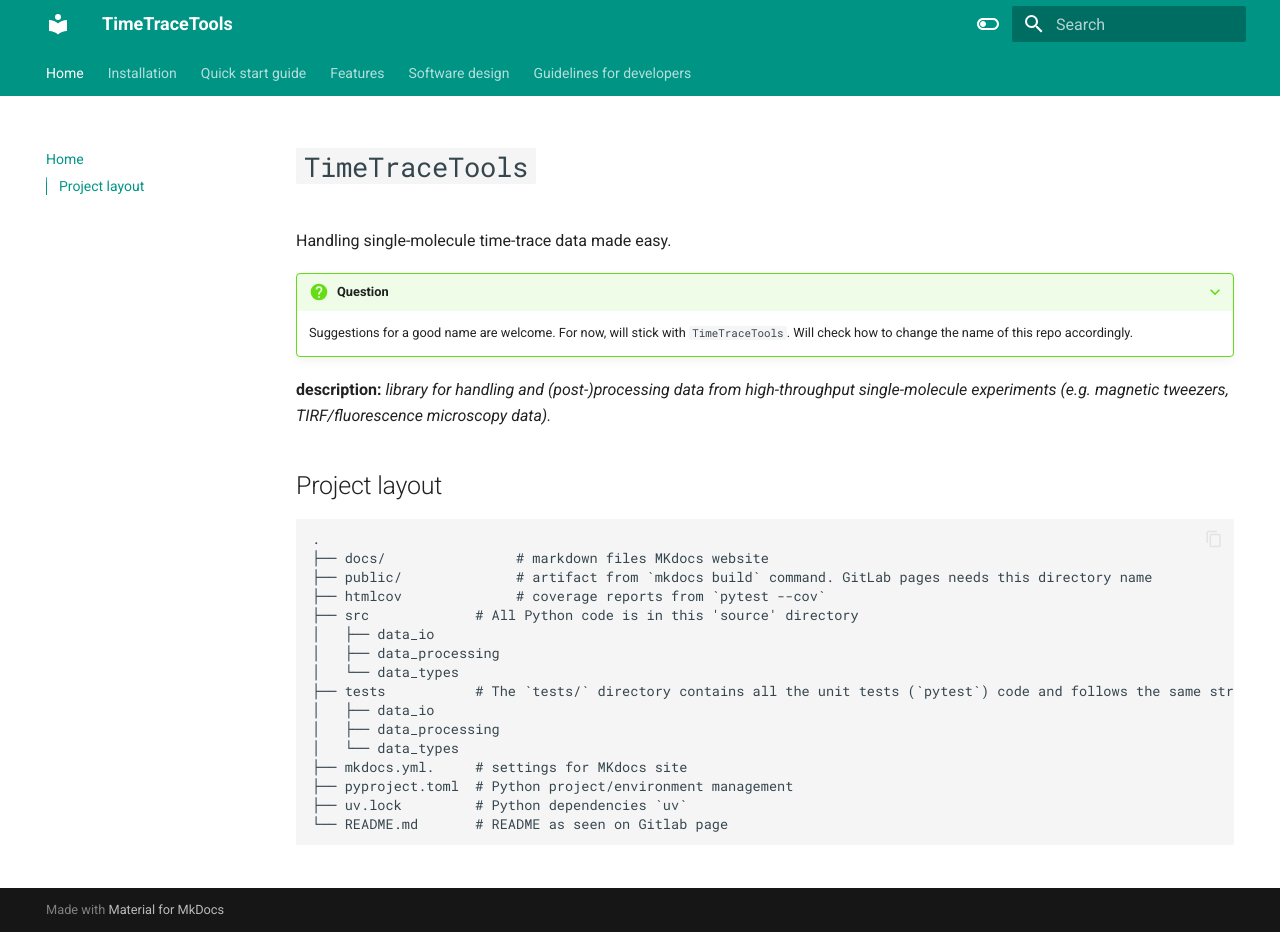
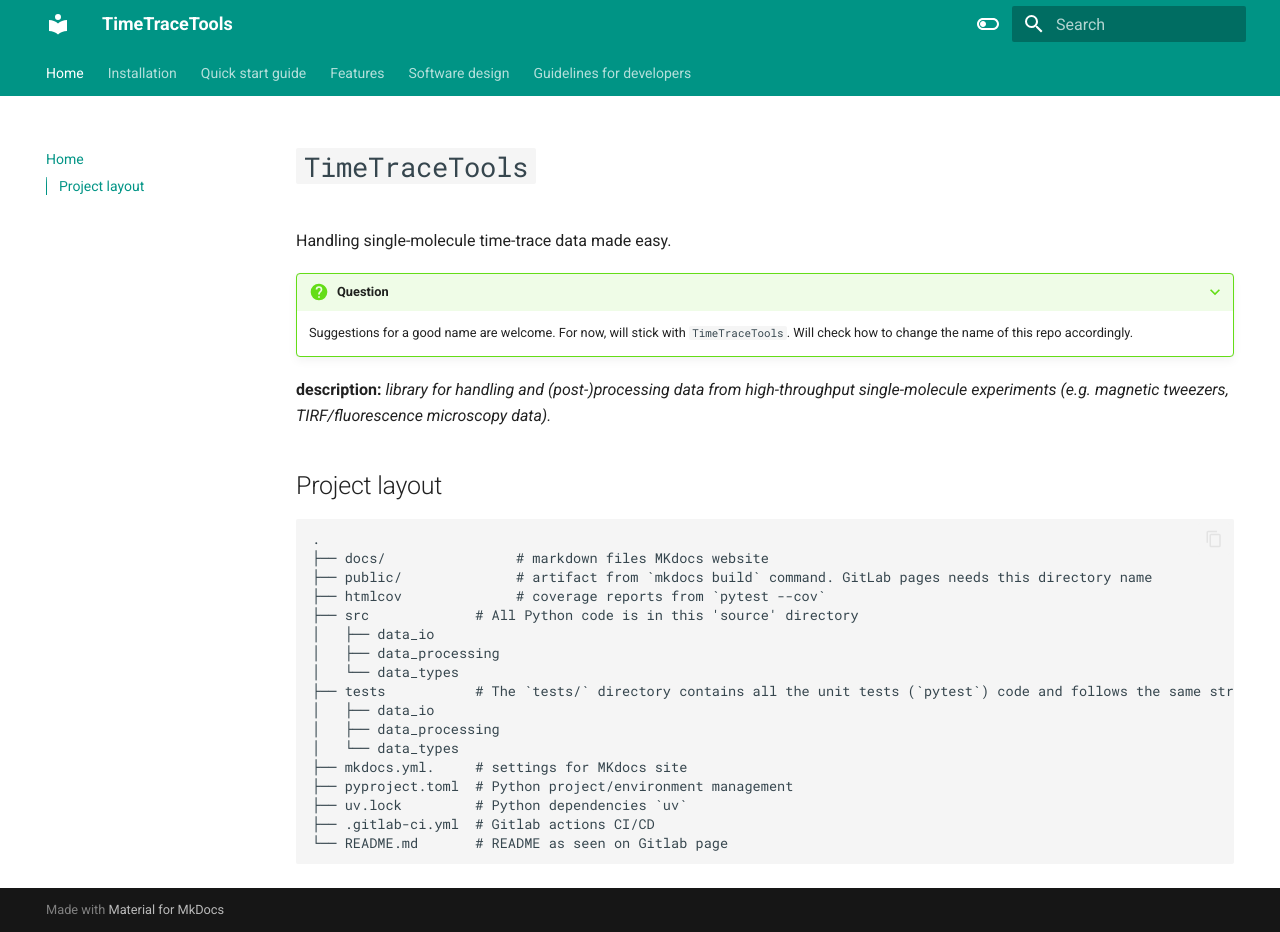
Before and after one commit to KleinMisha/time-trace-tools, an MkDocs documentation site: the page built from docs/index.md, in a window 1280 px wide and 932 px high. Built offline with MkDocs 1.6.1 and Material for MkDocs 9.7.7, drawn with Linux system fonts in a browser that asks for light colours.

Commit message:
included .gitlab-ci.yml in directory overview

```diff
--- a/docs/index.md
+++ b/docs/index.md
@@ -22,4 +22,5 @@ Handling single-molecule time-trace data made easy.
     ├── mkdocs.yml.     # settings for MKdocs site
     ├── pyproject.toml  # Python project/environment management
     ├── uv.lock         # Python dependencies `uv`
+    ├── .gitlab-ci.yml  # Gitlab actions CI/CD
     └── README.md       # README as seen on Gitlab page
```
